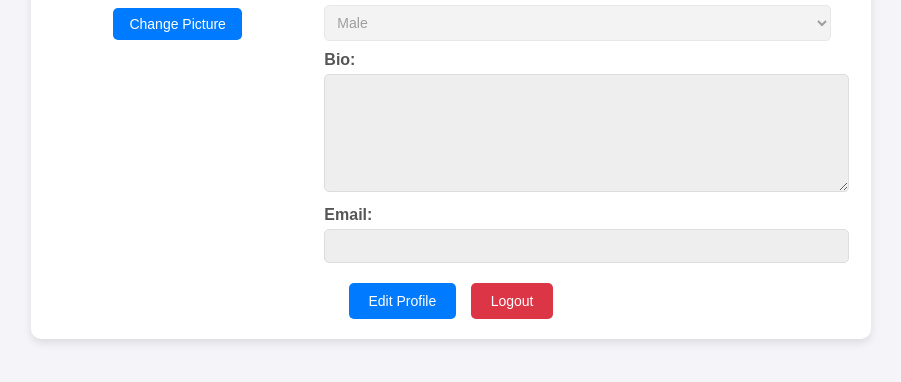
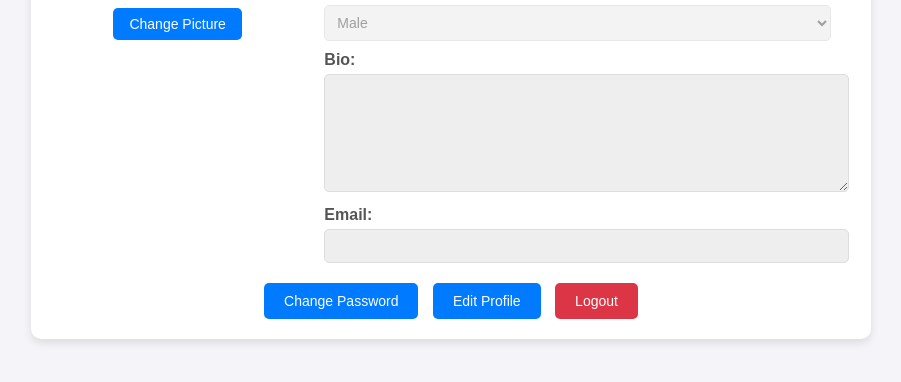
Before and after one commit to itmo-wad/Nasonov_hw2, a Flask app: template templates/profile.html in a window 1280 px wide. Shown: the part 310-692 px from the top of the page, without its empty margins (189-1090 px from the left). Run offline with Flask 3, Linux system fonts and the light colour scheme; the template is opened without the code that fills it, so the values that code supplies are empty.

Commit message:
Add change password feature

```diff
--- a/app.py
+++ b/app.py
@@ -65,7 +65,6 @@ def login():
         if user and bcrypt.checkpw(password.encode("utf-8"), user["password"]):
             session["username"] = user["username"]
             session["picture"] = user["picture"]
-            print("Login session = ", session, file=sys.stderr)
             return redirect(url_for("profile"))
         flash("Invalid username or password", "error")
         return redirect(url_for("login"))
@@ -95,7 +94,6 @@ def register():
         hashed_password = bcrypt.hashpw(password.encode("utf-8"), bcrypt.gensalt())
 
         picture_filename = "bird.jpg"  # Default picture
-        # print("request.files = ", request.files, file=sys.stderr)
         if "picture" in request.files:
             file = request.files["picture"]
             try:
@@ -158,7 +156,6 @@ def profile():
     user = users.find_one({"username": session["username"]})
     if not user:
         return redirect(url_for("login"))
-    # print("Profile user = ", user, file=sys.stderr)
 
     return render_template("profile.html",
                             username=user["username"],
@@ -190,7 +187,6 @@ def change_picture():
             if os.path.exists(file_path):
                 os.remove(os.path.join(app.config["UPLOAD_FOLDER"], session['picture']))
     except Exception as e:
-        print("ERROR: ", e.__str__(), file=sys.stderr)
         return "Invalid picture", 400
 
     users.update_one(
@@ -198,6 +194,27 @@ def change_picture():
         {"$set": {"picture": unique_filename}}
     )
     return "Picture updated successfully", 200
+
+@app.route("/change_password", methods=["POST"])
+def change_password():
+    if "username" not in session:
+        return "Unauthorized", 401
+
+    username = session["username"]
+    previous_password = request.form["previous_password"]
+    new_password = request.form["new_password"]
+    new_password_repeat = request.form["new_password_repeat"]
+    if(new_password != new_password_repeat):
+        return "Passwords does not match", 400
+
+    user = users.find_one({"username": username})
+    if user and bcrypt.checkpw(previous_password.encode("utf-8"), user["password"]):
+        users.update_one(
+            {"username": username},
+            {"$set": {"password": bcrypt.hashpw(new_password.encode("utf-8"), bcrypt.gensalt())}}
+        )
+        return redirect(url_for("profile"))
+    return "Wrong password provided", 401
 
 @app.route("/uploads/<filename>")
 def uploaded_file(filename, methods=["GET"]):
--- a/static/styles.css
+++ b/static/styles.css
@@ -319,3 +319,87 @@ h1 {
     color: #c62828; /* Dark red text */
     border: 1px solid #c62828; /* Red border */
 }
+
+/* Modal Styles */
+.modal {
+    display: none; /* Hidden by default */
+    position: fixed; /* Stay in place */
+    z-index: 1; /* Sit on top */
+    left: 0;
+    top: 0;
+    width: 100%; /* Full width */
+    height: 100%; /* Full height */
+    overflow: auto; /* Enable scroll if needed */
+    background-color: rgba(0, 0, 0, 0.5); /* Black with opacity */
+}
+
+.modal-content {
+    background-color: #fff;
+    margin: 15% auto; /* 15% from the top and centered */
+    padding: 20px;
+    border: 1px solid #888;
+    width: 80%; /* Could be more or less, depending on screen size */
+    max-width: 500px; /* Maximum width */
+    border-radius: 10px;
+}
+
+.close {
+    color: #aaa;
+    float: right;
+    font-size: 28px;
+    font-weight: bold;
+}
+
+.close:hover,
+.close:focus {
+    color: #000;
+    text-decoration: none;
+    cursor: pointer;
+}
+
+/* Form Styles */
+#change-password-form label {
+    display: block;
+    margin-top: 10px;
+    font-weight: bold;
+    color: #555;
+}
+
+#change-password-form input {
+    width: 100%;
+    padding: 8px;
+    margin-top: 5px;
+    border: 1px solid #ddd;
+    border-radius: 5px;
+    font-size: 14px;
+}
+
+#change-password-form button {
+    margin-top: 20px;
+    padding: 10px 20px;
+    background-color: #28a745;
+    color: white;
+    border: none;
+    border-radius: 5px;
+    cursor: pointer;
+}
+
+#change-password-form button:hover {
+    background-color: #218838;
+}
+
+/* Change Password Button */
+#change-password-btn {
+    padding: 10px 20px;
+    background-color: #007bff; /* Blue color */
+    color: white;
+    border: none;
+    border-radius: 5px;
+    cursor: pointer;
+    font-size: 14px;
+    margin-right: 10px; /* Add some spacing between buttons */
+}
+
+#change-password-btn:hover {
+    background-color: #0056b3; /* Darker blue on hover */
+}
--- a/templates/profile.html
+++ b/templates/profile.html
@@ -33,7 +33,6 @@
                     <select id="sex" name="sex" disabled>
                         <option value="male" {% if sex == 'male' %}selected{% endif %}>Male</option>
                         <option value="female" {% if sex == 'female' %}selected{% endif %}>Female</option>
-                        <option value="other" {% if sex == 'other' %}selected{% endif %}>Other</option>
                     </select>
 
                     <label for="bio">Bio:</label>
@@ -51,10 +50,32 @@
         </div>
 
         <div class="actions">
+            <button id="change-password-btn">Change Password</button>
             <button id="edit-profile-btn" onclick="enableEdit()">Edit Profile</button>
             <a href="{{ url_for('logout') }}" class="logout-btn">Logout</a>
         </div>
     </div>
+
+    <!-- Change Password Modal -->
+    <div id="change-password-modal" class="modal">
+        <div class="modal-content">
+            <span class="close">&times;</span>
+            <h2>Change Password</h2>
+            <form id="change-password-form" action="{{ url_for('change_password') }}" method="post">
+                <label for="previous_password">Previous Password:</label>
+                <input type="password" id="previous_password" name="previous_password" required>
+
+                <label for="new_password">New Password:</label>
+                <input type="password" id="new_password" name="new_password" required>
+
+                <label for="new_password_repeat">Repeat New Password:</label>
+                <input type="password" id="new_password_repeat" name="new_password_repeat" required>
+
+                <button type="submit">Change Password</button>
+            </form>
+        </div>
+    </div>
+
 
     <script>
         let originalData = {};
@@ -164,6 +185,55 @@
                 alert('An error occurred while updating the profile picture.');
             });
         });
+
+        const modal = document.getElementById("change-password-modal");
+        const btn = document.getElementById("change-password-btn");
+        const span = document.getElementsByClassName("close")[0];
+
+        // Open the modal when the button is clicked
+        btn.onclick = function () {
+            modal.style.display = "block";
+        };
+
+        // Close the modal when the close button is clicked
+        span.onclick = function () {
+            modal.style.display = "none";
+        };
+
+        // Close the modal when clicking outside of it
+        window.onclick = function (event) {
+            if (event.target === modal) {
+                modal.style.display = "none";
+            }
+        };
+
+        // Handle Change Password Form Submission
+        document.getElementById('change-password-form').addEventListener('submit', function (event) {
+            event.preventDefault();
+
+            const formData = new FormData(this);
+
+            fetch("{{ url_for('change_password') }}", {
+                method: "POST",
+                body: new URLSearchParams(formData)
+            })
+            .then(response => {
+                if (response.ok) {
+                    window.location.reload(); // Refresh the page
+                } else {
+                    return response.text(); // Get the error message
+                }
+            })
+            .then(errorMessage => {
+                if (errorMessage) {
+                    alert(errorMessage); // Show error message
+                }
+            })
+            .catch(error => {
+                console.error('Error:', error);
+                alert('An error occurred while changing the password.');
+            });
+        });
     </script>
 </body>
 </html>
```
Also changed, not shown: templates/register.html (+7 -8 lines).
